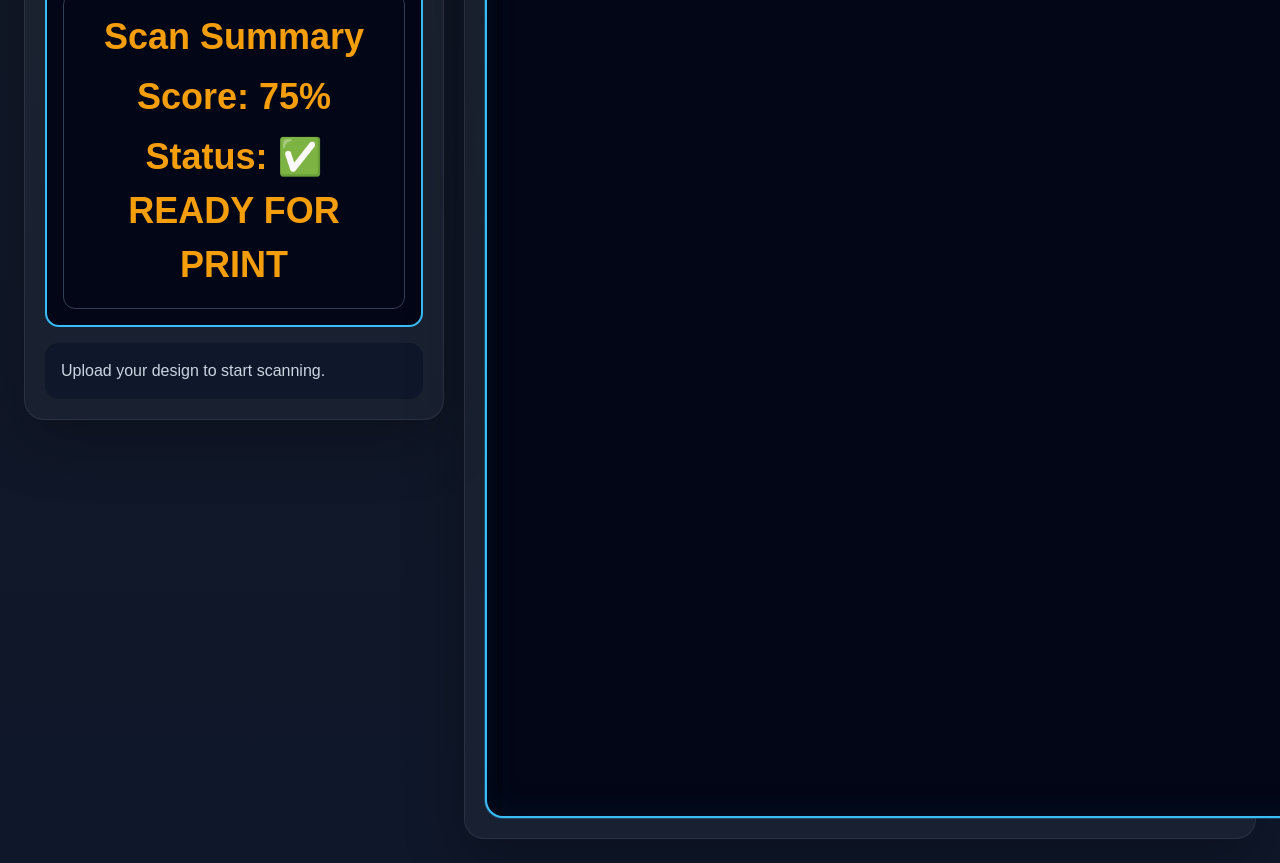
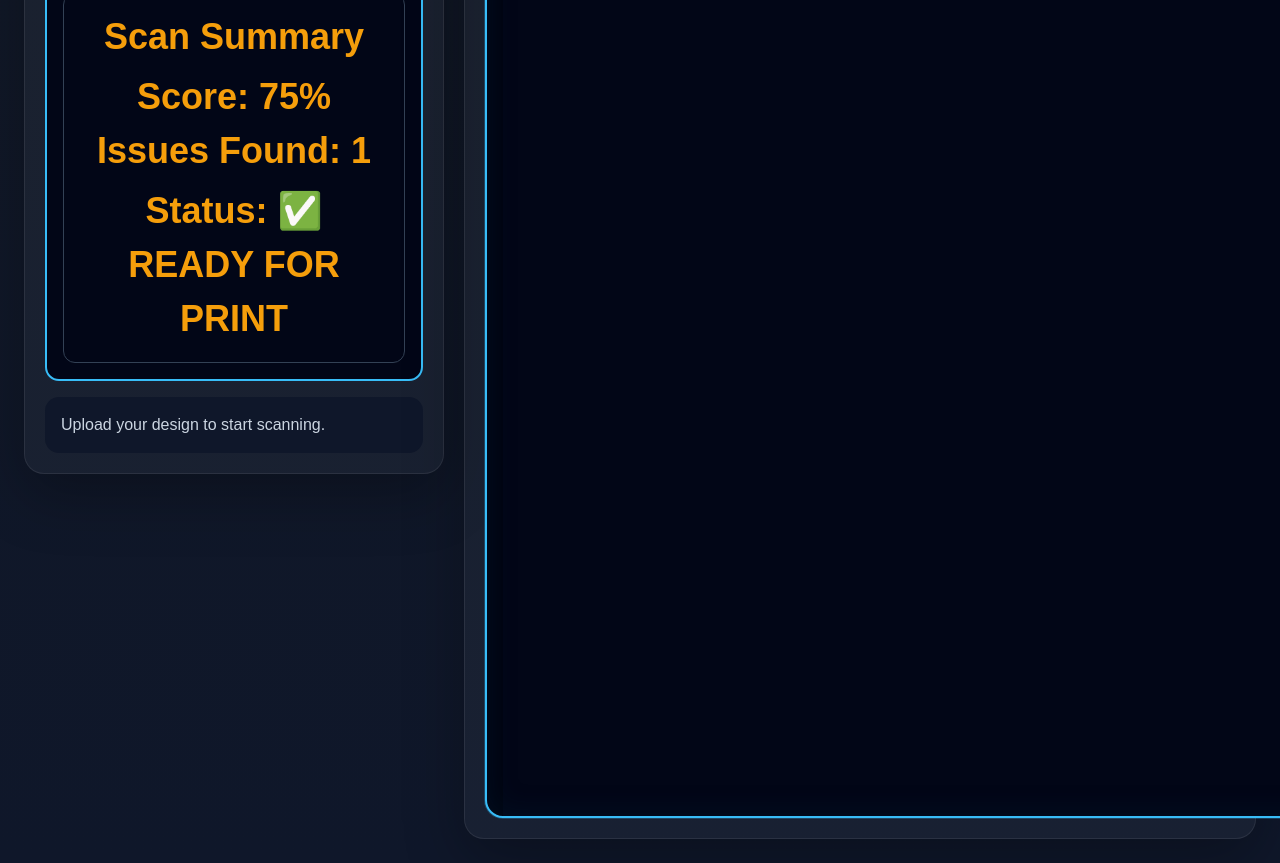
Before and after one commit to noobmacker-creator/pod-design-checker, a Next.js app: page / in a window 1280 px wide. Shown: the part 780-1643 px from the top of the page. Built offline with nearby package versions, Linux system fonts and the light colour scheme.

Commit message:
add issue counter to scan summary

```diff
--- a/app/page.tsx
+++ b/app/page.tsx
@@ -1258,6 +1258,15 @@ setFakeTransparencyDetected(fakeTransparency.detected);
   <div style={{ fontWeight: 700, marginBottom: 6 }}>Scan Summary</div>
 
   <div>Score: {printScore}%</div>
+  <div>
+  Issues Found:{' '}
+  {[
+    imgW !== CANVAS_W || imgH !== CANVAS_H,
+    hasTransparency === false,
+    specks > 0,
+    thinLinePercent >= 18,
+  ].filter(Boolean).length}
+</div>
 
   <div style={{ marginTop: 6 }}>
     Status:{' '}
```
